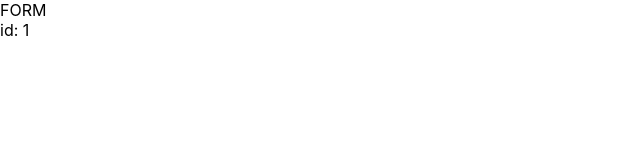
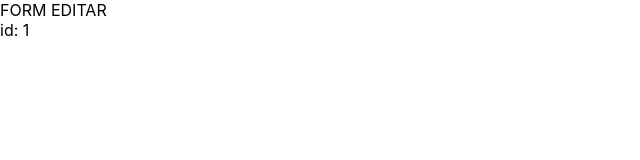
Before and after one commit to fernandojsilvasenac/list-reactjs-promotions, a React (Create React App) app: page /edit/1 in a window 1280 px wide. Shown: the top 160 px of the page, without its empty margins (0-640 px from the left). Built offline with nearby package versions, Linux system fonts and the light colour scheme.

Commit message:
added useState, useEffect, axios

```diff
--- a/src/components/Promotion/Card/Card.jsx
+++ b/src/components/Promotion/Card/Card.jsx
@@ -10,7 +10,7 @@ const PromotionCard = ({ promotion }) => (
     />
     <div className={card.promotionCardInfo}>
       <h1 className={card.promotionCardTitle}>{promotion.title}</h1>
-      <span className={card.promotionCardOrice}>R$ {promotion.price}</span>
+      <span className={card.promotionCardPrice}>R$ {promotion.price}</span>
       <footer className={card.promotionCardFooter}>
         {promotion.comments.length > 0 && (
           <div className={card.promotionCardComment}>
--- a/src/index.jsx
+++ b/src/index.jsx
@@ -1,11 +1,16 @@
 import React from 'react';
-import ReactDOM from 'react-dom';
+// import ReactDOM from 'react-dom';
 import './index.css';
 import App from './App';
 
-ReactDOM.render(
-  <React.StrictMode>
-    <App />
-  </React.StrictMode>,
-  document.getElementById('root')
-);
+// ReactDOM.render(
+//   <React.StrictMode>
+//     <App />
+//   </React.StrictMode>,
+//   document.getElementById('root')
+// );
+
+import { createRoot } from 'react-dom/client';
+const container = document.getElementById('root');
+const root = createRoot(container);
+root.render(<App />);
--- a/src/pages/Promotion/Form/Form.jsx
+++ b/src/pages/Promotion/Form/Form.jsx
@@ -6,7 +6,10 @@ const PagesPromotionForm = () => {
 
   return (
     <div>
-      FORM
+      {!id
+        ? 'FORM NOVO'
+        : 'FORM EDITAR'
+      }
       {id && <div>id: {id}</div>}
     </div>
   );
--- a/src/pages/Promotion/List/List.jsx
+++ b/src/pages/Promotion/List/List.jsx
@@ -1,6 +1,7 @@
-import React from 'react';
+import React, { useEffect, useState } from 'react';
 import PromotionCard from '../../../components/Promotion/Card/Card';
 import styled from 'styled-components';
+import axios from 'axios';
 
 const LayoutContainer = styled.div`
         max-width: 800px;
@@ -9,7 +10,7 @@ const LayoutContainer = styled.div`
 
 const PagesPromotionList = () => {
 
-    const promotion = {
+    const promotions = {
         "id": 1,
         "title": "Kit Notebook Acer Aspire 3 + Mochila Green, A315-41-R790, AMD Ryzen 3 2200U Dual Core",
         "price": 1799,
@@ -23,6 +24,17 @@ const PagesPromotionList = () => {
         ]
       };
 
+      const [promotion, setPromotion] = useState([]);
+
+      useEffect( ()=> {
+          axios.get('http://localhost:5000/promotions?_embed=comments')
+            .then((response) =>{
+            console.log(response.data);
+            setPromotion(response.data);
+          })
+      }, []);
+
+
   return (
     <div>
         <LayoutContainer>
```
Also changed, not shown: package.json (+4 -3 lines), 2 other files (tests, documents, lock files or other folders).
